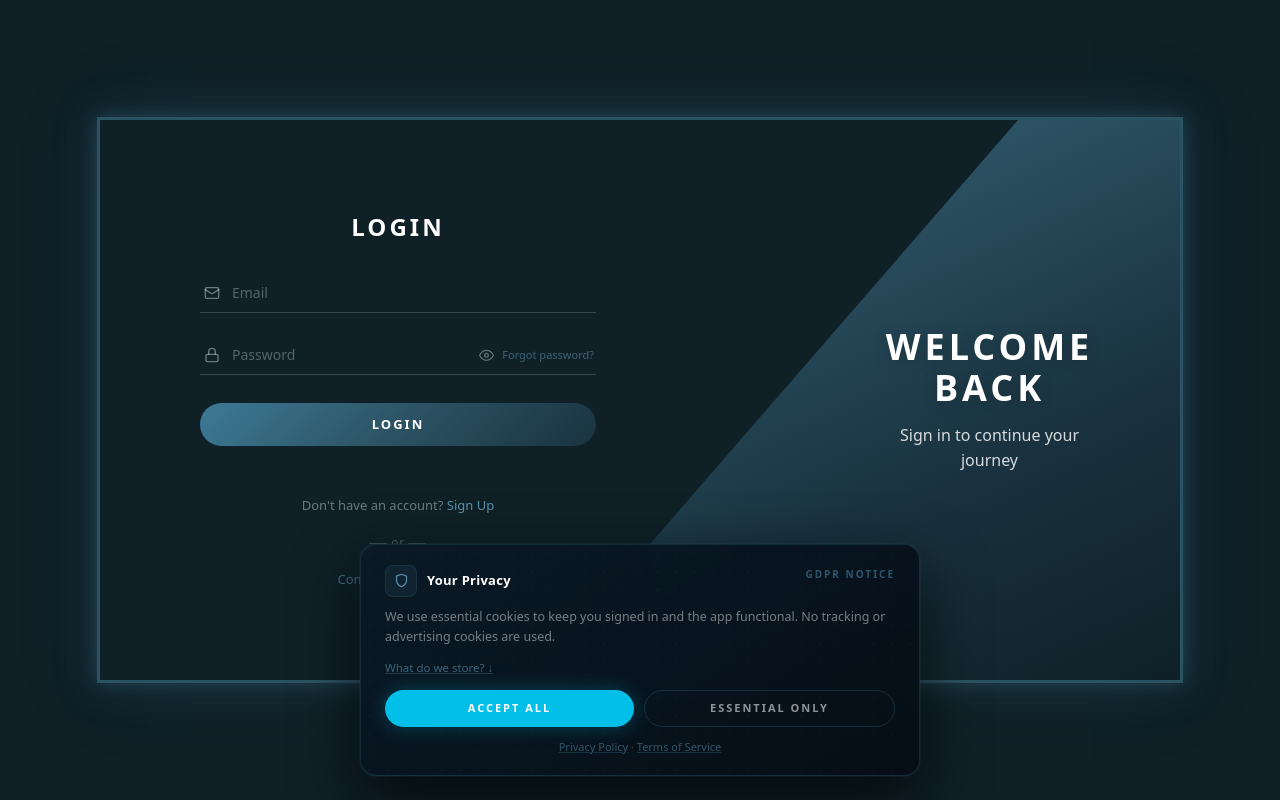
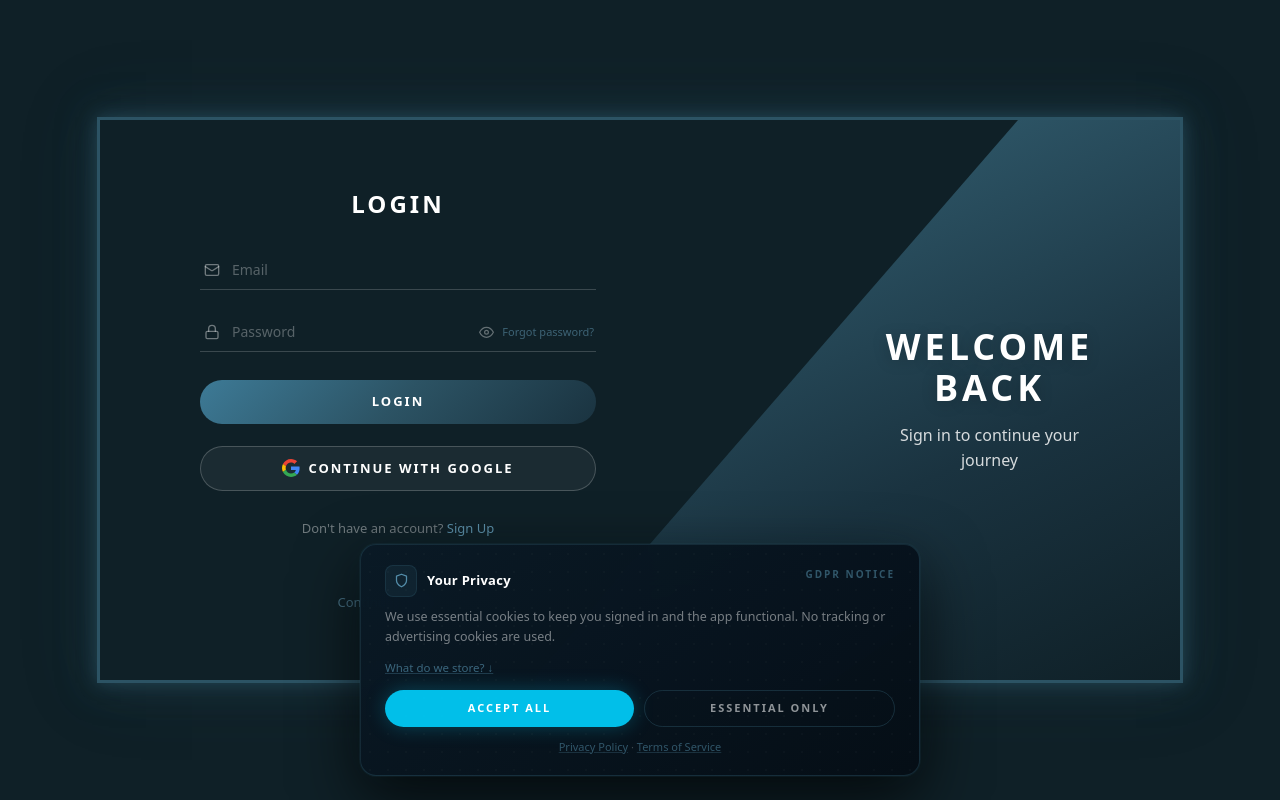
Before and after one commit to ImadDumanjic/LapTheWorld, a React (Vite) app in the folder frontend/: page /auth in a window 1280 px wide. Built offline with nearby package versions, Linux system fonts and the light colour scheme; no server answers; a web font is replaced by a local one.

Commit message:
UI improvements

```diff
--- a/frontend/src/components/auth/GoogleSignIn.jsx
+++ b/frontend/src/components/auth/GoogleSignIn.jsx
@@ -1,4 +1,14 @@
 import { useEffect, useRef } from 'react'
+
+const GoogleIcon = () => (
+  <svg width="18" height="18" viewBox="0 0 48 48" xmlns="http://www.w3.org/2000/svg">
+    <path fill="#EA4335" d="M24 9.5c3.54 0 6.71 1.22 9.21 3.6l6.85-6.85C35.9 2.38 30.47 0 24 0 14.62 0 6.51 5.38 2.56 13.22l7.98 6.19C12.43 13.72 17.74 9.5 24 9.5z"/>
+    <path fill="#4285F4" d="M46.98 24.55c0-1.57-.15-3.09-.38-4.55H24v9.02h12.94c-.58 2.96-2.26 5.48-4.78 7.18l7.73 6c4.51-4.18 7.09-10.36 7.09-17.65z"/>
+    <path fill="#FBBC05" d="M10.53 28.59c-.48-1.45-.76-2.99-.76-4.59s.27-3.14.76-4.59l-7.98-6.19C.92 16.46 0 20.12 0 24c0 3.88.92 7.54 2.56 10.78l7.97-6.19z"/>
+    <path fill="#34A853" d="M24 48c6.48 0 11.93-2.13 15.89-5.81l-7.73-6c-2.18 1.48-4.97 2.31-8.16 2.31-6.26 0-11.57-4.22-13.47-9.91l-7.98 6.19C6.51 42.62 14.62 48 24 48z"/>
+    <path fill="none" d="M0 0h48v48H0z"/>
+  </svg>
+)
 
 export default function GoogleSignIn({ onSuccess, onError, googleLogin }) {
   const buttonDiv = useRef(null)
@@ -42,5 +52,16 @@
     }
   }, [])
 
-  return <div ref={buttonDiv} className="w-full" />
+  return (
+    <div className="relative w-full">
+      <div className="w-full py-3 rounded-[50px] border border-white/20 bg-white/5 text-white text-[13px] font-extrabold tracking-[2px] uppercase flex items-center justify-center gap-2 pointer-events-none select-none">
+        <GoogleIcon />
+        Continue with Google
+      </div>
+      <div
+        ref={buttonDiv}
+        className="absolute inset-0 opacity-0 overflow-hidden cursor-pointer"
+      />
+    </div>
+  )
 }
--- a/frontend/src/components/auth/RegisterForm.jsx
+++ b/frontend/src/components/auth/RegisterForm.jsx
@@ -63,13 +63,13 @@
   return (
     <form
       onSubmit={handleSubmit}
-      className={`absolute top-0 right-0 w-1/2 h-full flex flex-col items-center justify-center z-[5] pl-[72px] pr-9 max-sm:relative max-sm:w-full max-sm:h-auto max-sm:top-auto max-sm:right-auto max-sm:px-7 max-sm:py-[52px] ${
+      className={`absolute top-0 right-0 w-1/2 h-full flex flex-col items-center justify-center z-[5] pl-[72px] pr-9 -translate-y-[4px] max-sm:relative max-sm:w-full max-sm:h-auto max-sm:top-auto max-sm:right-auto max-sm:px-7 max-sm:py-[52px] max-sm:translate-y-0 ${
         isRegister
           ? 'opacity-100 pointer-events-auto [transition:opacity_0.25s_ease-in-out_0.3s]'
           : 'opacity-0 pointer-events-none [transition:opacity_0.25s_ease-in-out] max-sm:hidden'
       }`}
     >
-      <h2 className="text-white text-2xl font-bold tracking-[3px] uppercase mb-[30px]">Register</h2>
+      <h2 className="text-white text-2xl font-bold tracking-[3px] uppercase mb-[30px] mt-6">Register</h2>
 
       <InputField type="email"    placeholder="Email"    autoComplete="email"        icon={<MailIcon />} value={form.email}    onChange={set('email')} />
       <InputField
@@ -105,8 +105,16 @@
         {loading ? 'Creating account…' : 'Register'}
       </Button>
 
-      <p className="text-[11px] text-white/25 text-center leading-relaxed mt-1 px-1">
-        By creating an account you agree to our{' '}
+      <div className="w-full mt-[18px]">
+        <GoogleSignIn
+          googleLogin={googleLogin}
+          onSuccess={() => { toast.success('Account created! Welcome aboard.'); navigate('/landing') }}
+          onError={(msg) => toast.error(msg || 'Google sign-in failed')}
+        />
+      </div>
+
+      <p className="text-[11px] text-white/25 text-center leading-relaxed mt-4 px-1">
+        By creating a profile you agree to our{' '}
         <Link to="/privacy" className="text-[#5b8fa8] hover:text-[#7ab3c8] transition-colors duration-200 underline underline-offset-2">
           Privacy Policy
         </Link>{' '}and{' '}
@@ -115,32 +123,6 @@
         </Link>.
       </p>
 
-      <div className="w-full mt-[22px]">
-        <GoogleSignIn
-          googleLogin={googleLogin}
-          onSuccess={() => { toast.success('Account created! Welcome aboard.'); navigate('/landing') }}
-          onError={(msg) => toast.error(msg || 'Google sign-in failed')}
-        />
-      </div>
-
-      <p className="text-white/40 text-[13px] mt-4 text-center">
-        Already have an account?{' '}
-        <button
-          type="button"
-          className="bg-transparent border-0 text-[#5b8fa8] cursor-pointer text-[13px] font-[inherit] p-0 transition-colors duration-200 hover:text-[#7ab3c8] hover:underline"
-          onClick={onSwitch}
-        >
-          Sign In
-        </button>
-      </p>
-      <div className="text-[12px] text-white/25 mt-[10px] tracking-wider">── or ──</div>
-      <button
-        type="button"
-        className="bg-transparent border-0 text-[#5b8fa8] opacity-70 text-[13px] font-[inherit] cursor-pointer p-0 mt-[10px] ml-[7px] transition-opacity duration-200 hover:opacity-100"
-        onClick={() => navigate('/landing')}
-      >
-        Continue as Guest →
-      </button>
     </form>
   )
 }
```
